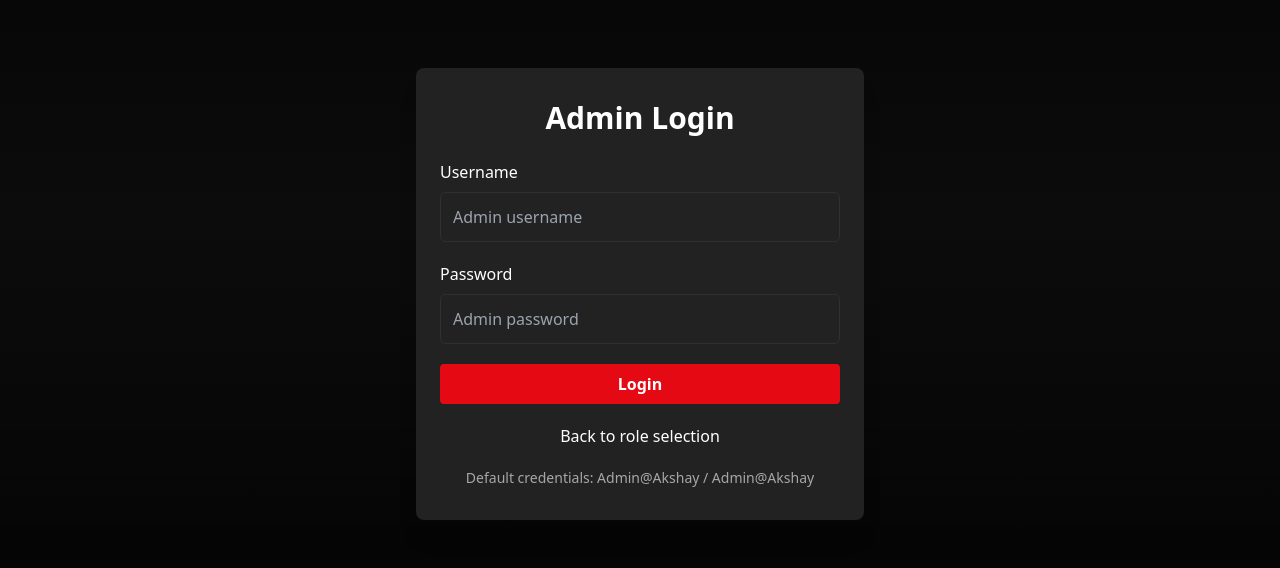
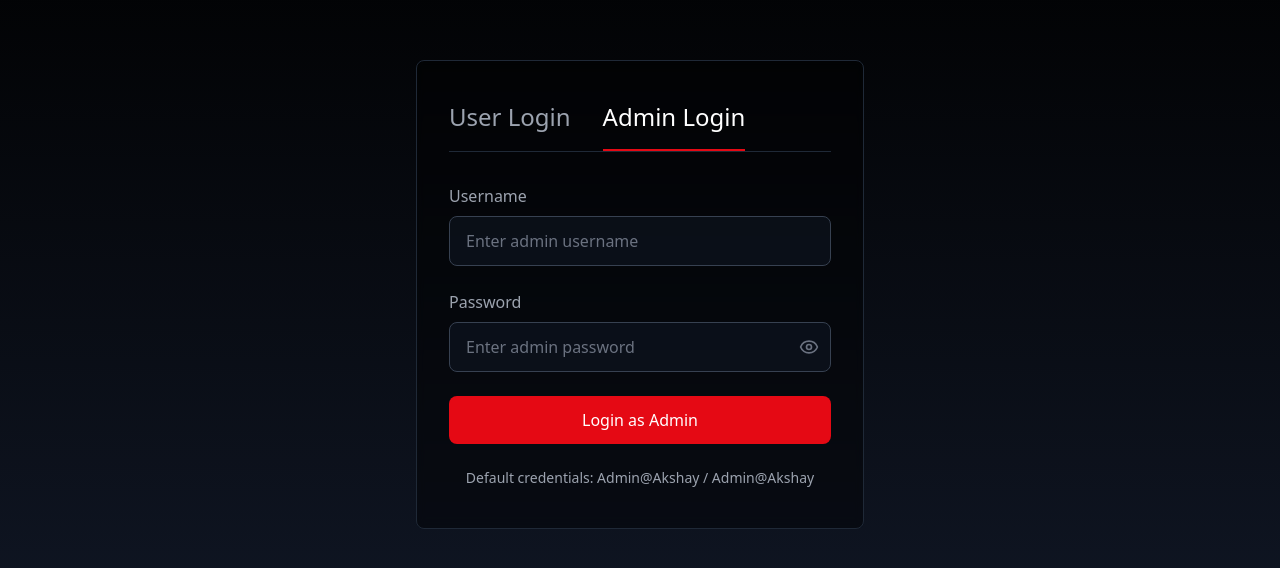
Before and after one commit to Vikramsingh92639/email-nexus-netflix, a React (Vite) app: page /admin-login in a window 1280 px wide. Shown: the part 106-674 px from the top of the page. Built offline with nearby package versions, Linux system fonts and the light colour scheme; no server answers; the database is empty.

Commit message:
Fix: Login and navigation issues
Fixes login functionality and adds animations for navigation between login pages.

```diff
--- a/package.json
+++ b/package.json
@@ -46,6 +46,7 @@
     "cmdk": "^1.0.0",
     "date-fns": "^3.6.0",
     "embla-carousel-react": "^8.3.0",
+    "framer-motion": "^12.7.4",
     "input-otp": "^1.2.4",
     "lucide-react": "^0.462.0",
     "next-themes": "^0.3.0",
--- a/src/App.tsx
+++ b/src/App.tsx
@@ -1,11 +1,13 @@
+
 import { Toaster } from "@/components/ui/toaster";
 import { Toaster as Sonner } from "@/components/ui/sonner";
 import { TooltipProvider } from "@/components/ui/tooltip";
 import { QueryClient, QueryClientProvider } from "@tanstack/react-query";
-import { BrowserRouter, Routes, Route } from "react-router-dom";
+import { BrowserRouter, Routes, Route, useLocation } from "react-router-dom";
 import { AuthProvider } from "@/context/AuthContext";
 import { DataProvider } from "@/context/DataContext";
 import ProtectedRoute from "@/components/ProtectedRoute";
+import { AnimatePresence } from "framer-motion";
 
 import Index from "./pages/Index";
 import LoginSelection from "@/components/LoginSelection";
@@ -17,15 +19,12 @@ import NotFound from "./pages/NotFound";
 
 const queryClient = new QueryClient();
 
-const App = () => (
-  <QueryClientProvider client={queryClient}>
-    <AuthProvider>
-      <DataProvider>
-        <TooltipProvider>
-          <Toaster />
-          <Sonner />
-          <BrowserRouter>
-            <Routes>
+const AnimatedRoutes = () => {
+  const location = useLocation();
+
+  return (
+    <AnimatePresence mode="wait">
+      <Routes location={location} key={location.pathname}>
         <Route path="/" element={<LoginSelection />} />
         <Route path="/user-login" element={<UserLogin />} />
         <Route path="/admin-login" element={<AdminLogin />} />
@@ -47,6 +46,19 @@ const App = () => (
         />
         <Route path="*" element={<NotFound />} />
       </Routes>
+    </AnimatePresence>
+  );
+};
+
+const App = () => (
+  <QueryClientProvider client={queryClient}>
+    <AuthProvider>
+      <DataProvider>
+        <TooltipProvider>
+          <Toaster />
+          <Sonner position="top-left" />
+          <BrowserRouter>
+            <AnimatedRoutes />
           </BrowserRouter>
         </TooltipProvider>
       </DataProvider>
--- a/src/components/AdminLogin.tsx
+++ b/src/components/AdminLogin.tsx
@@ -1,14 +1,17 @@
 
 import React, { useState } from "react";
-import { useNavigate } from "react-router-dom";
+import { useNavigate, Link } from "react-router-dom";
 import { useAuth } from "@/context/AuthContext";
 import { toast } from "@/components/ui/use-toast";
+import { Eye, EyeOff } from "lucide-react";
+import { motion } from "framer-motion";
 
 const AdminLogin = () => {
   const [username, setUsername] = useState("");
   const [password, setPassword] = useState("");
   const [error, setError] = useState("");
   const [isLoading, setIsLoading] = useState(false);
+  const [showPassword, setShowPassword] = useState(false);
 
   const { adminLogin } = useAuth();
   const navigate = useNavigate();
@@ -32,6 +35,7 @@ const AdminLogin = () => {
         toast({
           title: "Welcome to Unknown Household Access",
           description: "You have successfully logged in to the admin dashboard.",
+          className: "top-0 left-0",
         });
         navigate("/admin/dashboard");
       } else {
@@ -46,70 +50,94 @@ const AdminLogin = () => {
   };
 
   return (
-    <div className="min-h-screen flex items-center justify-center bg-netflix-black netflix-gradient">
-      <div className="max-w-md w-full px-6 py-8 bg-netflix-gray rounded-lg shadow-xl netflix-scale-in">
-        <h1 className="text-3xl font-bold text-netflix-white text-center mb-6">Admin Login</h1>
+    <motion.div
+      className="min-h-screen flex items-center justify-center bg-gradient-to-b from-black to-gray-900"
+      initial={{ opacity: 0 }}
+      animate={{ opacity: 1 }}
+      exit={{ opacity: 0 }}
+      transition={{ duration: 0.3 }}
+    >
+      <motion.div
+        className="max-w-md w-full px-8 py-10 rounded-lg bg-black/40 backdrop-blur-sm border border-gray-800"
+        initial={{ scale: 0.9, opacity: 0 }}
+        animate={{ scale: 1, opacity: 1 }}
+        transition={{ duration: 0.4 }}
+      >
+        <div className="space-y-8">
+          <div className="flex gap-8 text-2xl font-medium border-b border-gray-800">
+            <Link
+              to="/user-login"
+              className="pb-4 text-gray-400 hover:text-white transition-colors"
+            >
+              User Login
+            </Link>
+            <Link
+              to="/admin-login"
+              className="pb-4 text-white border-b-2 border-netflix-red"
+            >
+              Admin Login
+            </Link>
+          </div>
 
           {error && (
-          <div className="bg-netflix-red bg-opacity-30 text-netflix-white p-3 rounded mb-4">
+            <div className="bg-netflix-red/10 border border-netflix-red/20 text-netflix-red p-3 rounded">
               {error}
             </div>
           )}
 
-        <form onSubmit={handleSubmit} className="space-y-5">
-          <div>
-            <label htmlFor="username" className="block text-netflix-white mb-2">
-              Username
-            </label>
+          <form onSubmit={handleSubmit} className="space-y-6">
+            <div className="flex flex-col space-y-2">
+              <label className="text-gray-400">Username</label>
               <input
-              id="username"
                 type="text"
                 value={username}
                 onChange={(e) => setUsername(e.target.value)}
-              placeholder="Admin username"
-              className="netflix-input w-full"
+                placeholder="Enter admin username"
+                className="w-full bg-gray-900/50 border border-gray-700 rounded-lg px-4 py-3 text-white placeholder-gray-500 focus:outline-none focus:border-netflix-red"
                 disabled={isLoading}
               />
             </div>
 
-          <div>
-            <label htmlFor="password" className="block text-netflix-white mb-2">
-              Password
-            </label>
+            <div className="flex flex-col space-y-2">
+              <label className="text-gray-400">Password</label>
+              <div className="relative">
                 <input
-              id="password"
-              type="password"
+                  type={showPassword ? "text" : "password"}
                   value={password}
                   onChange={(e) => setPassword(e.target.value)}
-              placeholder="Admin password"
-              className="netflix-input w-full"
+                  placeholder="Enter admin password"
+                  className="w-full bg-gray-900/50 border border-gray-700 rounded-lg px-4 py-3 text-white placeholder-gray-500 focus:outline-none focus:border-netflix-red"
                   disabled={isLoading}
                 />
+                <button
+                  type="button"
+                  onClick={() => setShowPassword(!showPassword)}
+                  className="absolute right-3 top-1/2 -translate-y-1/2"
+                >
+                  {showPassword ? (
+                    <EyeOff className="w-5 h-5 text-gray-500" />
+                  ) : (
+                    <Eye className="w-5 h-5 text-gray-500" />
+                  )}
+                </button>
+              </div>
             </div>
 
             <button
               type="submit"
-            className="netflix-button w-full py-3"
+              className="w-full bg-netflix-red hover:bg-netflix-red/90 text-white py-3 rounded-lg transition-colors"
               disabled={isLoading}
             >
-            {isLoading ? "Logging in..." : "Login"}
+              {isLoading ? "Logging in..." : "Login as Admin"}
             </button>
 
-          <div className="text-center">
-            <a
-              href="/"
-              className="text-netflix-white hover:text-netflix-red transition-colors"
-            >
-              Back to role selection
-            </a>
-          </div>
-
-          <div className="text-center text-sm text-netflix-white opacity-60 mt-4">
+            <div className="text-center text-sm text-gray-400 mt-4">
               Default credentials: Admin@Akshay / Admin@Akshay
             </div>
           </form>
         </div>
-    </div>
+      </motion.div>
+    </motion.div>
   );
 };
 
--- a/src/components/LoginSelection.tsx
+++ b/src/components/LoginSelection.tsx
@@ -1,19 +1,60 @@
 
 import React, { useState } from 'react';
-import { Link } from 'react-router-dom';
+import { Link, useNavigate } from 'react-router-dom';
 import { Eye, EyeOff } from 'lucide-react';
+import { useAuth } from "@/context/AuthContext";
+import { toast } from "@/components/ui/use-toast";
 
 const LoginSelection = () => {
   const [accessToken, setAccessToken] = useState('');
   const [showToken, setShowToken] = useState(false);
+  const [isLoading, setIsLoading] = useState(false);
+  const { login } = useAuth();
+  const navigate = useNavigate();
+
+  const handleLogin = async (e: React.FormEvent) => {
+    e.preventDefault();
+
+    if (!accessToken.trim()) {
+      toast({
+        title: "Access Token Required",
+        description: "Please enter your access token to continue.",
+        variant: "destructive"
+      });
+      return;
+    }
+
+    setIsLoading(true);
+    try {
+      const success = await login(accessToken);
+
+      if (success) {
+        toast({
+          title: "Welcome to Unknown Household Access",
+          description: "You have successfully logged in to your dashboard.",
+          className: "top-0 left-0",
+        });
+        navigate("/dashboard");
+      }
+      // Error toasts are handled in the login function
+    } catch (err: any) {
+      toast({
+        title: "Login Failed",
+        description: err.message || "An error occurred. Please try again.",
+        variant: "destructive"
+      });
+    } finally {
+      setIsLoading(false);
+    }
+  };
 
   return (
     <div className="min-h-screen flex items-center justify-center bg-gradient-to-b from-black to-gray-900">
-      <div className="max-w-md w-full px-8 py-10 rounded-lg bg-black/40 backdrop-blur-sm border border-gray-800">
+      <div className="max-w-md w-full px-8 py-10 rounded-lg bg-black/40 backdrop-blur-sm border border-gray-800 netflix-scale-in">
         <div className="space-y-8">
           <div className="flex gap-8 text-2xl font-medium border-b border-gray-800">
             <Link
-              to="/user-login"
+              to="/"
               className="pb-4 text-white border-b-2 border-netflix-red"
             >
               User Login
@@ -26,7 +67,7 @@ const LoginSelection = () => {
             </Link>
           </div>
 
-          <div className="space-y-6">
+          <form onSubmit={handleLogin} className="space-y-6">
             <div className="flex flex-col space-y-2">
               <label className="text-gray-400">Access Token</label>
               <div className="relative">
@@ -36,6 +77,7 @@ const LoginSelection = () => {
                   onChange={(e) => setAccessToken(e.target.value)}
                   placeholder="Enter your access token"
                   className="w-full bg-gray-900/50 border border-gray-700 rounded-lg px-4 py-3 text-white placeholder-gray-500 focus:outline-none focus:border-netflix-red"
+                  disabled={isLoading}
                 />
                 <button
                   type="button"
@@ -51,10 +93,14 @@ const LoginSelection = () => {
               </div>
             </div>
 
-            <button className="w-full bg-netflix-red hover:bg-netflix-red/90 text-white py-3 rounded-lg transition-colors">
-              Login as User
+            <button
+              type="submit"
+              className="w-full bg-netflix-red hover:bg-netflix-red/90 text-white py-3 rounded-lg transition-colors"
+              disabled={isLoading}
+            >
+              {isLoading ? "Logging in..." : "Login as User"}
             </button>
-          </div>
+          </form>
         </div>
       </div>
     </div>
--- a/src/components/UserLogin.tsx
+++ b/src/components/UserLogin.tsx
@@ -1,10 +1,10 @@
 
 import React, { useState } from "react";
-import { useNavigate } from "react-router-dom";
+import { useNavigate, Link } from "react-router-dom";
 import { useAuth } from "@/context/AuthContext";
 import { toast } from "@/components/ui/use-toast";
 import { Eye, EyeOff } from "lucide-react";
-import { Link } from "react-router-dom";
+import { motion } from "framer-motion";
 
 const UserLogin = () => {
   const [accessToken, setAccessToken] = useState("");
@@ -33,6 +33,7 @@ const UserLogin = () => {
         toast({
           title: "Welcome to Unknown Household Access",
           description: "You have successfully logged in to your dashboard.",
+          className: "top-0 left-0",
         });
         navigate("/dashboard");
       } else {
@@ -48,8 +49,19 @@ const UserLogin = () => {
   };
 
   return (
-    <div className="min-h-screen flex items-center justify-center bg-gradient-to-b from-black to-gray-900">
-      <div className="max-w-md w-full px-8 py-10 rounded-lg bg-black/40 backdrop-blur-sm border border-gray-800">
+    <motion.div
+      className="min-h-screen flex items-center justify-center bg-gradient-to-b from-black to-gray-900"
+      initial={{ opacity: 0 }}
+      animate={{ opacity: 1 }}
+      exit={{ opacity: 0 }}
+      transition={{ duration: 0.3 }}
+    >
+      <motion.div
+        className="max-w-md w-full px-8 py-10 rounded-lg bg-black/40 backdrop-blur-sm border border-gray-800"
+        initial={{ scale: 0.9, opacity: 0 }}
+        animate={{ scale: 1, opacity: 1 }}
+        transition={{ duration: 0.4 }}
+      >
         <div className="space-y-8">
           <div className="flex gap-8 text-2xl font-medium border-b border-gray-800">
             <Link
@@ -107,8 +119,8 @@ const UserLogin = () => {
             </button>
           </form>
         </div>
-      </div>
-    </div>
+      </motion.div>
+    </motion.div>
   );
 };
 
```
Also changed, not shown: 1 other file (tests, documents, lock files or other folders). Lines whose indentation alone changed are shown as unchanged.
